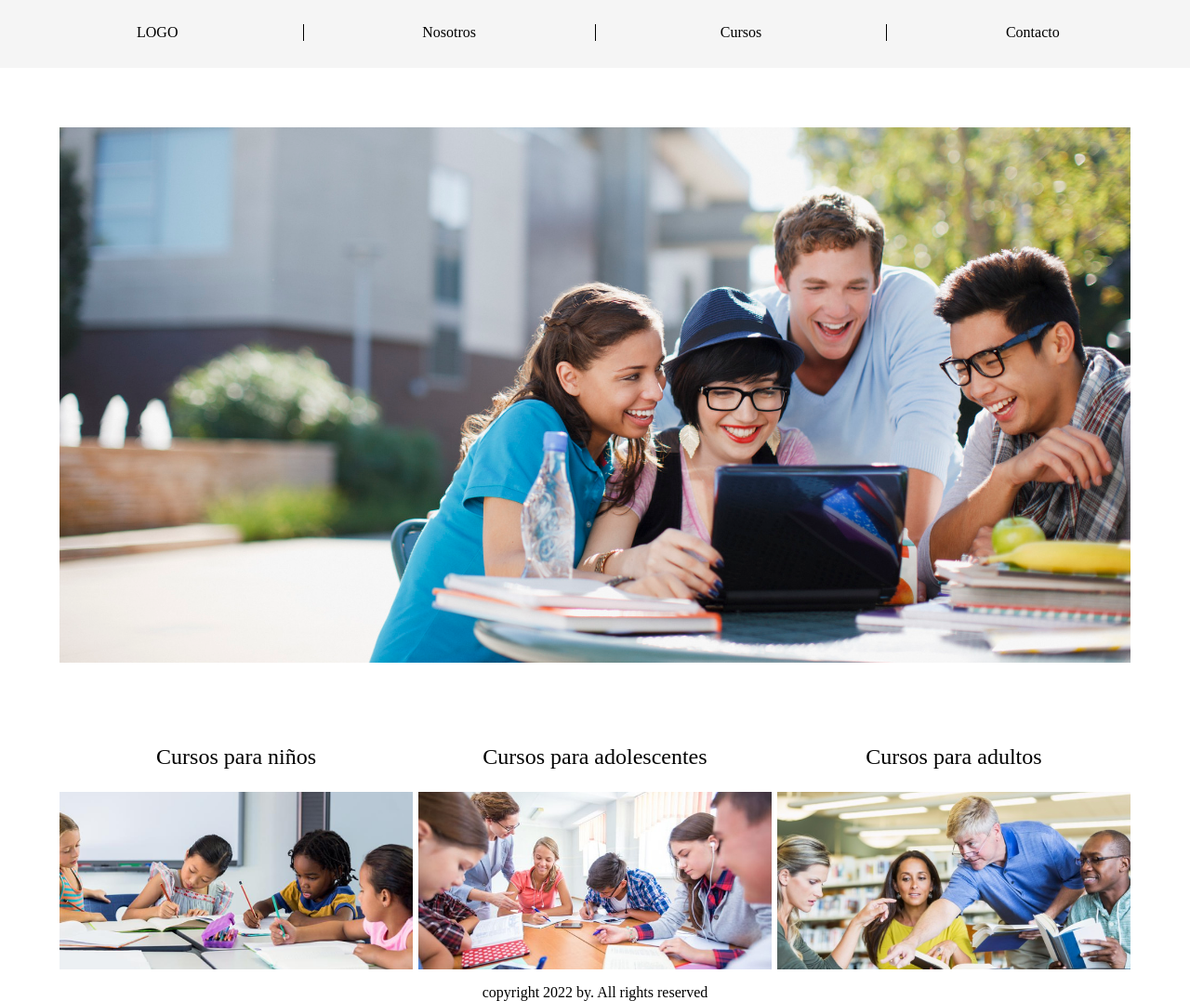
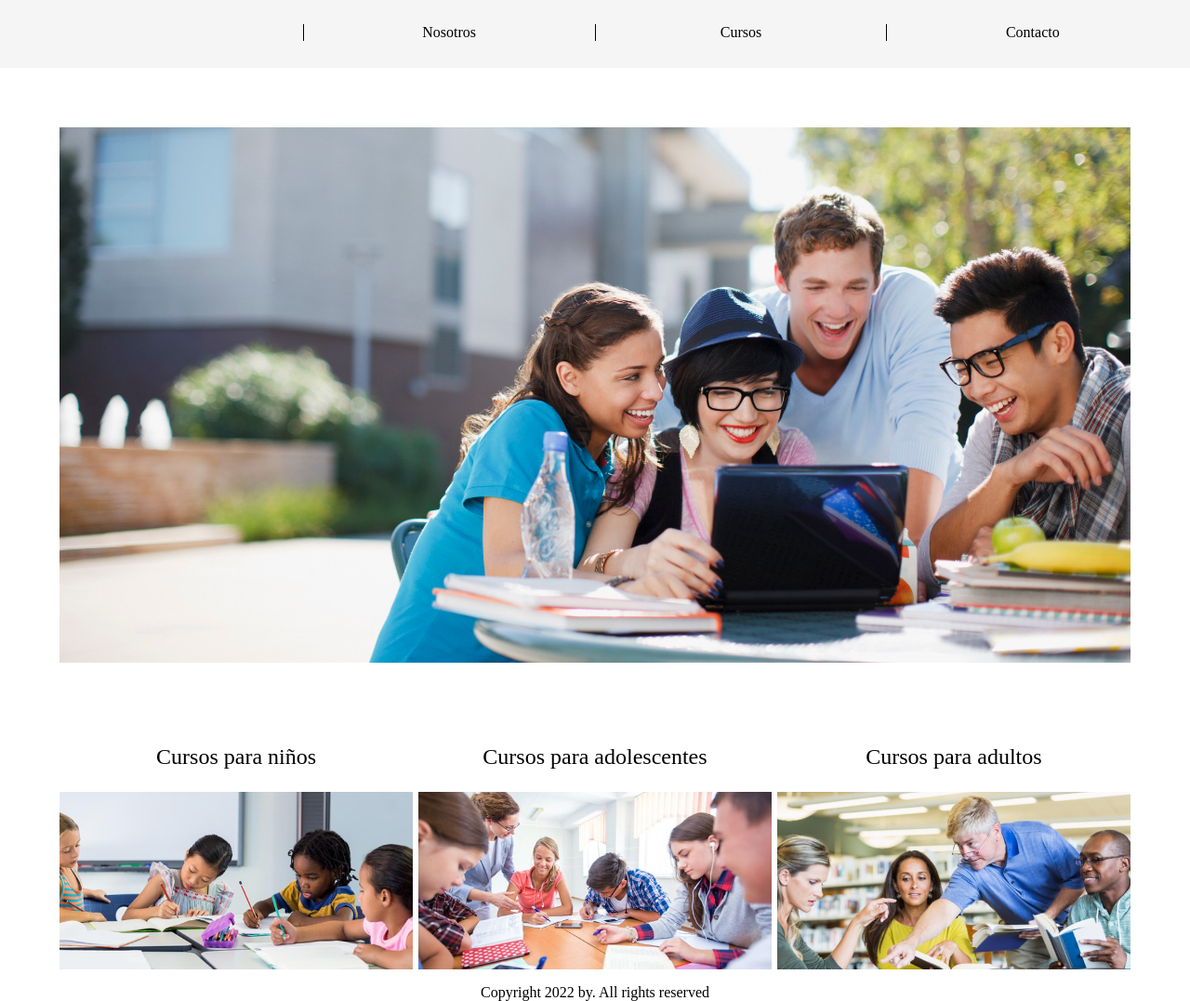
Before and after one commit to 22516-Full-Stack-Python/-Proyecto-Welcomed-English-Bernal, a plain HTML site: page index.html in a window 1280 px wide. Shown: the part 326-1403 px from the top of the page at 93% size. Drawn offline with Linux system fonts and the light colour scheme.

Commit message:
Update index.html

```diff
--- a/index.html
+++ b/index.html
@@ -15,11 +15,12 @@
     <header>
         <div class="logo">
             <img src="imagenes/logoSVG.svg" alt="">
+
         </div>
     </header>
     <nav class="main">
         <ul>
-            <li class="nav-logo"><a href="imagenes/logoSVG.svg">LOGO</a></li>
+            <li class="nav-logo"></li>
             <li><a href="#">Nosotros</a></li>
             <li><a href="#">Cursos</a></li>
             <li><a href="#">Contacto</a></li>
@@ -45,7 +46,7 @@
         </div>
     </section>
     <footer>
-        <p>copyright 2022 by. All rights reserved</p>
+        <p>Copyright 2022 by. All rights reserved</p>
     </footer>
 </body>
 <script src="main.js" defer></script>
```
